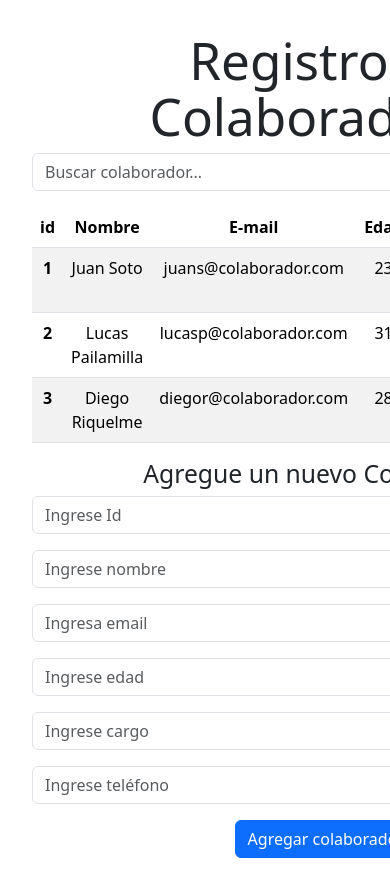
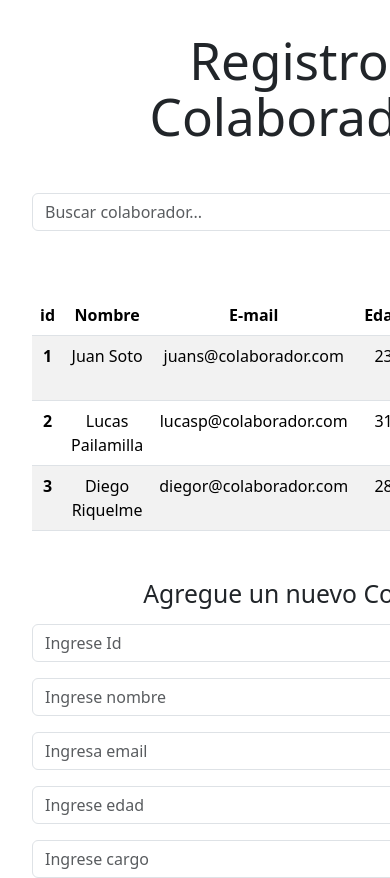
Before and after one commit to Droopytex/desafio_renders_dinamicos, a React (Vite) app in the folder render_dinamico/: page / in a window 390 px wide. Shown: the top 878 px of the page. Built offline with nearby package versions, Linux system fonts and the light colour scheme.

Commit message:
se agrega responsive a tabla y formulario con codigo bootstrap

```diff
--- a/render_dinamico/src/App.jsx
+++ b/render_dinamico/src/App.jsx
@@ -16,7 +16,7 @@ function App() {
 
   return (
     <>
-      <h1>Registro de Colaboradores</h1>
+      <h1 className="mb-5">Registro de Colaboradores</h1>
       <Buscador
         baseColaboradores={baseCol}
         setFiltroColaboradores={setFiltroColaboradores}
@@ -25,7 +25,7 @@ function App() {
       <Listado colaboradores={filtroColaboradores.length > 0 ? filtroColaboradores : baseCol} />
 
       {/* pasamos baseCol como propiedad llamada colaboradores al componente listado  */}
-      <h2>Agregue un nuevo Colaborador</h2>
+      <h2 className="mb-3">Agregue un nuevo Colaborador</h2>
       <Formulario setBaseCol={setBaseCol} />
       {/* setBaseCol se pasa como propiedad a formulario */}
       <Alert  />
--- a/render_dinamico/src/assets/componentes/buscador/Buscador.jsx
+++ b/render_dinamico/src/assets/componentes/buscador/Buscador.jsx
@@ -29,7 +29,7 @@ const Buscador = ({ baseColaboradores, setFiltroColaboradores }) => {
   };
 
   return (
-    <div className="mb-3">
+    <div className="mb-3 col-12">
       <input
         type="text"
         placeholder="Buscar colaborador..."
--- a/render_dinamico/src/assets/componentes/formulario/Formulario.jsx
+++ b/render_dinamico/src/assets/componentes/formulario/Formulario.jsx
@@ -55,7 +55,7 @@ const Formulario = ({ setBaseCol }) => {
 
   return (
     <>
-      <form onSubmit={enviarFormulario}>
+      <form className="col-12" onSubmit={enviarFormulario}>
         <div className="mb-3">
           <input
             placeholder="Ingrese Id"
--- a/render_dinamico/src/assets/componentes/listado/Listado.jsx
+++ b/render_dinamico/src/assets/componentes/listado/Listado.jsx
@@ -4,7 +4,8 @@ const Listado = ({ colaboradores }) => {
   // recibo colaboradores como prop en el componente
   return (
     <>
-      <table className="table table-striped">
+    <div className="table-responsive-sm">
+      <table className="col-12 mt-5 mb-5 table table-striped">
         <thead>
           <tr>
             <th scope="col">id</th>
@@ -29,6 +30,7 @@ const Listado = ({ colaboradores }) => {
             ))}
                  </tbody>
       </table>
+      </div>
       </>
   );
 };
```
